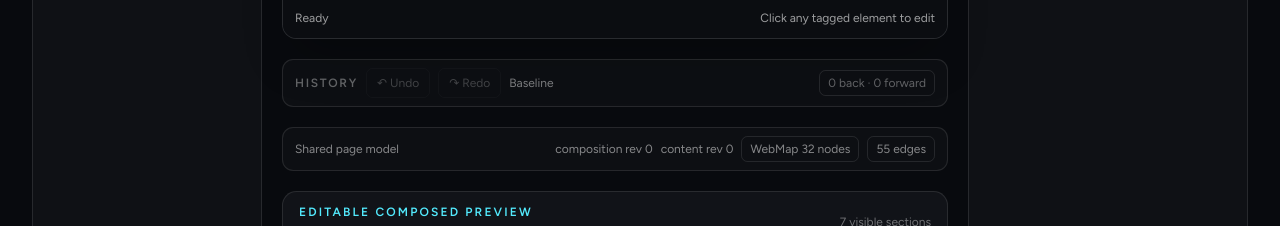
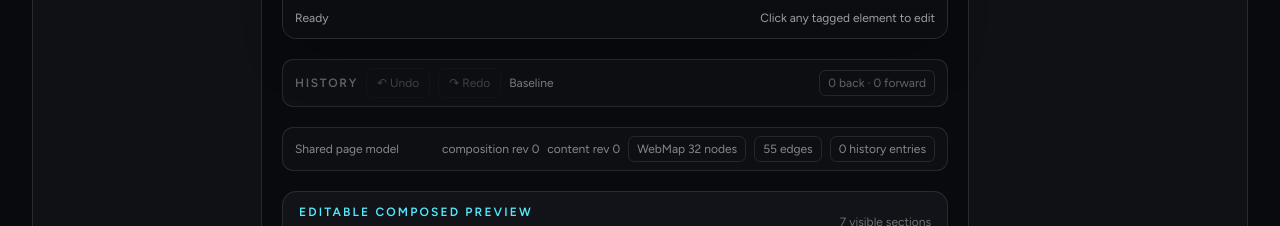
Before and after one commit to mohd012z/MirrorCraft, a Next.js app: page /studio in a window 1280 px wide. Shown: the part 1440-1666 px from the top of the page. Built offline with nearby package versions, Linux system fonts and the light colour scheme.

Commit message:
refactor: migrate studio surface to canonical history

```diff
--- a/src/app/studio/studio-composition-surface.tsx
+++ b/src/app/studio/studio-composition-surface.tsx
@@ -6,11 +6,12 @@ import { EditableComposedPagePreview } from "@/app/studio/editable-composed-prev
 import { SectionComposerPanel } from "@/app/studio/section-composer-panel";
 import { StudioHistoryToolbar } from "@/app/studio/studio-history-toolbar";
 import {
-  commitStudioSnapshot,
   createStudioHistory,
+  createStudioSnapshot,
+  recordStudioSnapshot,
   redoStudioHistory,
   undoStudioHistory,
-} from "@/mirrorcraft/edit-history";
+} from "@/mirrorcraft/studio-history";
 import {
   createSectionContentState,
   reconcileSectionContentState,
@@ -36,10 +37,10 @@ const INITIAL_CONTENT = createSectionContentState(INITIAL_COMPOSITION);
 
 export function StudioCompositionSurface() {
   const [history, setHistory] = useState(() =>
-    createStudioHistory(INITIAL_COMPOSITION, INITIAL_CONTENT, {
-      maxEntries: 100,
-      label: "Initial studio state",
-    }),
+    createStudioHistory(
+      createStudioSnapshot(INITIAL_COMPOSITION, INITIAL_CONTENT),
+      100,
+    ),
   );
 
   const composition = history.present.composition;
@@ -53,21 +54,21 @@ export function StudioCompositionSurface() {
   function changeComposition(next: PageComposition) {
     setHistory((current) => {
       const nextContent = reconcileSectionContentState(current.present.content, next);
-      return commitStudioSnapshot(current, {
-        composition: next,
-        content: nextContent,
-        label: "Update page structure",
-      });
+      return recordStudioSnapshot(
+        current,
+        createStudioSnapshot(next, nextContent),
+        { label: "Update page structure" },
+      );
     });
   }
 
   function changeContent(next: SectionContentState) {
     setHistory((current) =>
-      commitStudioSnapshot(current, {
-        composition: current.present.composition,
-        content: next,
-        label: "Edit section content",
-      }),
+      recordStudioSnapshot(
+        current,
+        createStudioSnapshot(current.present.composition, next),
+        { label: "Edit section content" },
+      ),
     );
   }
 
@@ -86,6 +87,7 @@ export function StudioCompositionSurface() {
           <span>content rev {content.revision}</span>
           <span className="rounded-md border border-white/10 px-2 py-1">WebMap {Object.keys(graph.nodes).length} nodes</span>
           <span className="rounded-md border border-white/10 px-2 py-1">{graph.edges.length} edges</span>
+          <span className="rounded-md border border-white/10 px-2 py-1">{history.entries.length} history entries</span>
         </div>
       </div>
 
```
